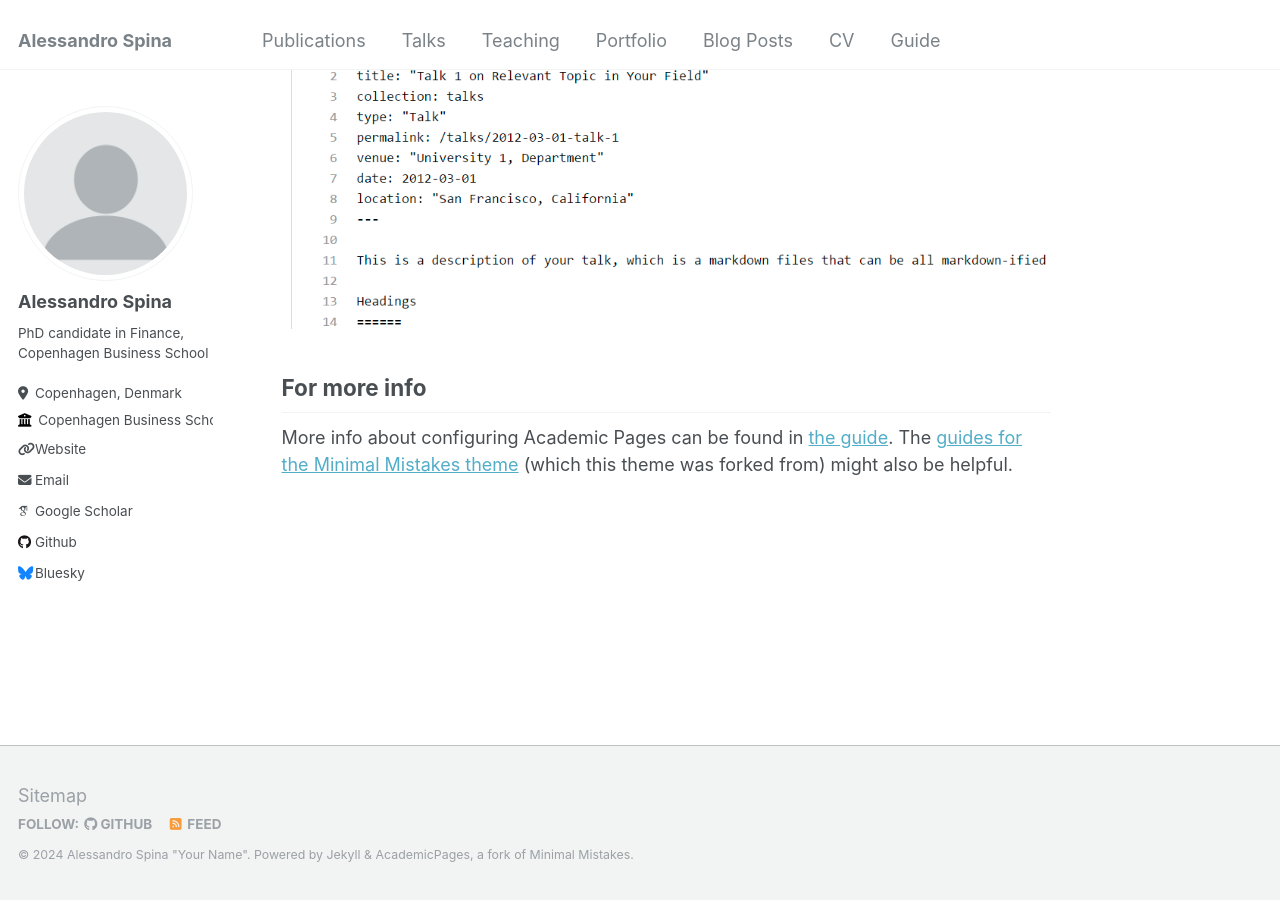
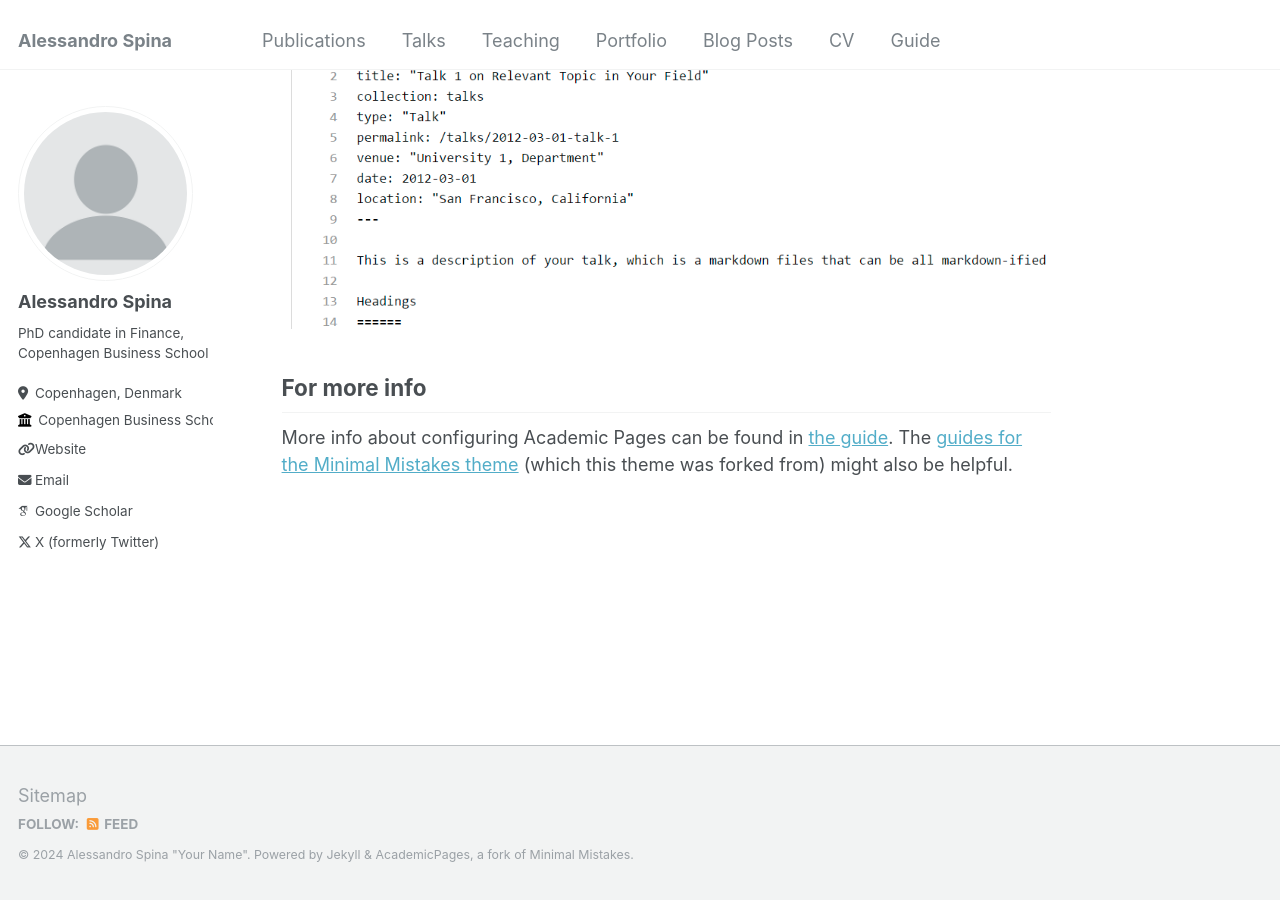
Before and after one commit to aspi6246/aspi6246.github.io, a Jekyll site: the page built from _pages/about.md, in a window 1280 px wide and 900 px high, scrolled down 2520 px. Built offline with Jekyll 4.4.1, drawn with Linux system fonts in a browser that asks for light colours; some web fonts are replaced.

Commit message:
Update _config.yml

```diff
--- a/_config.yml
+++ b/_config.yml
@@ -24,9 +24,10 @@ author:
   avatar           : "profile.png"
   name             : "Alessandro Spina"
   pronouns         : # example: "she/her"
-  bio              : "PhD candidate in Finance, Copenhagen Business School"
+  bio              : "PhD candidate in Finance,
+                      Copenhagen Business School"
   location         : "Copenhagen, Denmark"
-  employer         : "Copenhagen Business School, Department of Finance"
+  employer         : "Copenhagen Business School"
   uri              : https://aspi6246.github.io/
   email            : "asp.fi@cbs.dk"
 
@@ -42,12 +43,12 @@ author:
   bitbucket        : # Username - Update with your username on the site
   codepen          : # Username
   dribbble         : # Username
-  github           : "academicpages"
+  github           : # "academicpages"
   kaggle           : # Username
   stackoverflow    : # User number or user number and name (i.e., use "1" or "1/jeff-atwood")
 
   # Social media
-  bluesky          : "bsky.app" # Replace this with you Bluesky username
+  bluesky          : #"bsky.app" # Replace this with you Bluesky username
   facebook         : # Username
   flickr           : # Username
   foursquare       : # Username
@@ -64,7 +65,7 @@ author:
   steam            : # Username
   telegram         : # URL
   tumblr           : # Username
-  twitter          : # Username for X / Twitter
+  twitter          : "https://twitter.com/AlessandroSpina"
   vine             : # Username
   weibo            : # Username
   wikipedia        : # Username
```
